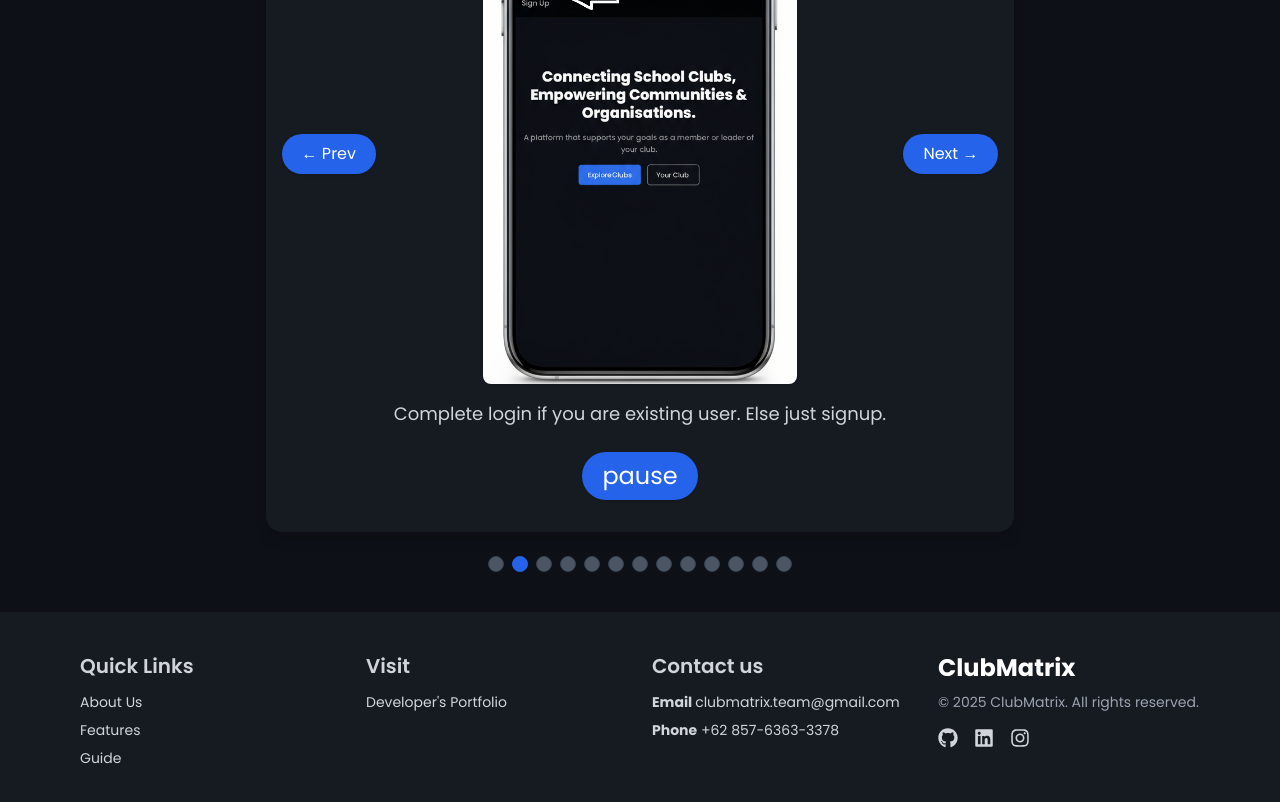
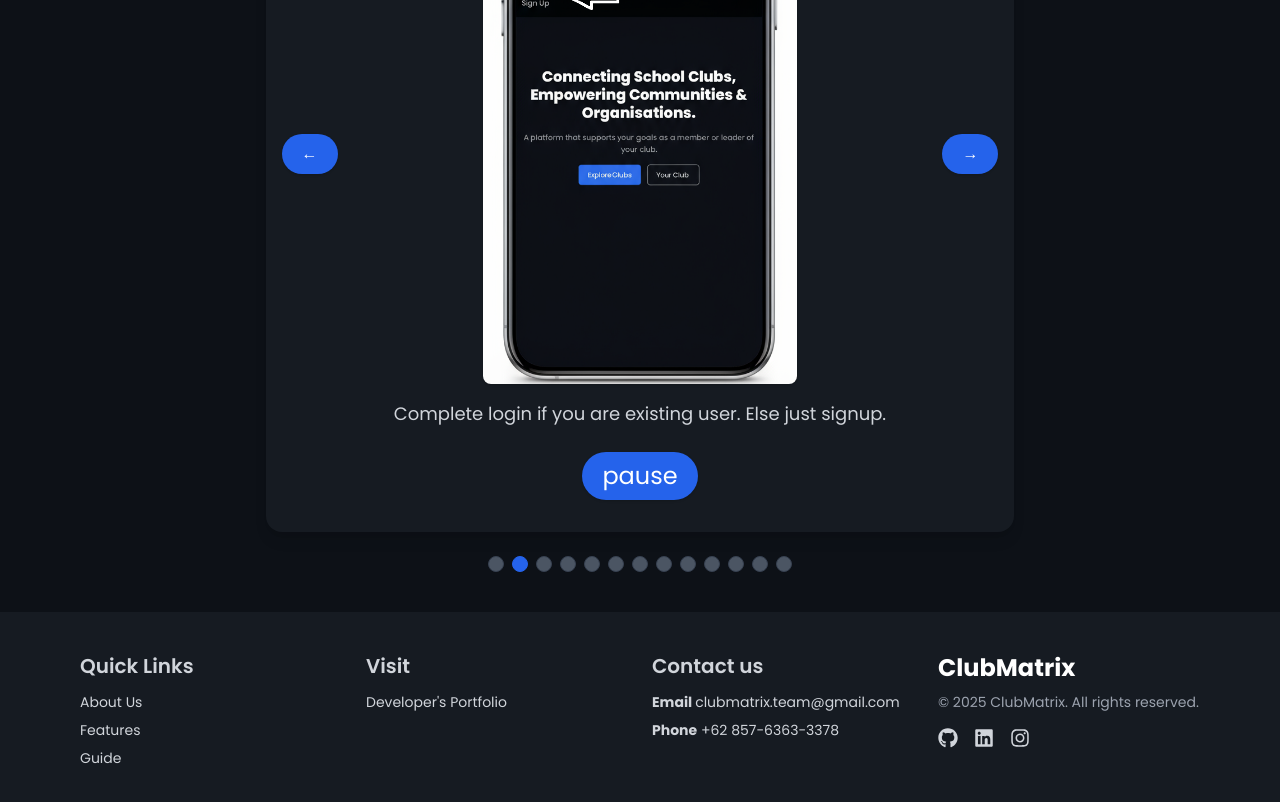
Before and after one commit to nileshkashani/clubmatrix-frontend, a React (Vite) app: page / in a window 1280 px wide. Shown: the part 2120-2922 px from the top of the page. Built offline with nearby package versions, Linux system fonts and the light colour scheme.

Commit message:
Update Tutorial.jsx

```diff
--- a/src/components/Tutorial.jsx
+++ b/src/components/Tutorial.jsx
@@ -78,7 +78,7 @@ const Tutorial = () => {
               setCurrentIndex(prev => (prev === 0 ? steps.length - 1 : prev - 1))
             }
           >
-            &larr; Prev
+            &larr;
           </button>
 
           {/* Next button */}
@@ -86,7 +86,7 @@ const Tutorial = () => {
             className="absolute right-4 top-1/2 -translate-y-1/2 bg-blue-600 hover:bg-blue-700 text-white px-5 py-2 rounded-full shadow transition"
             onClick={handleNext}
           >
-            Next &rarr;
+            &rarr;
           </button>
         </div>
 
```
